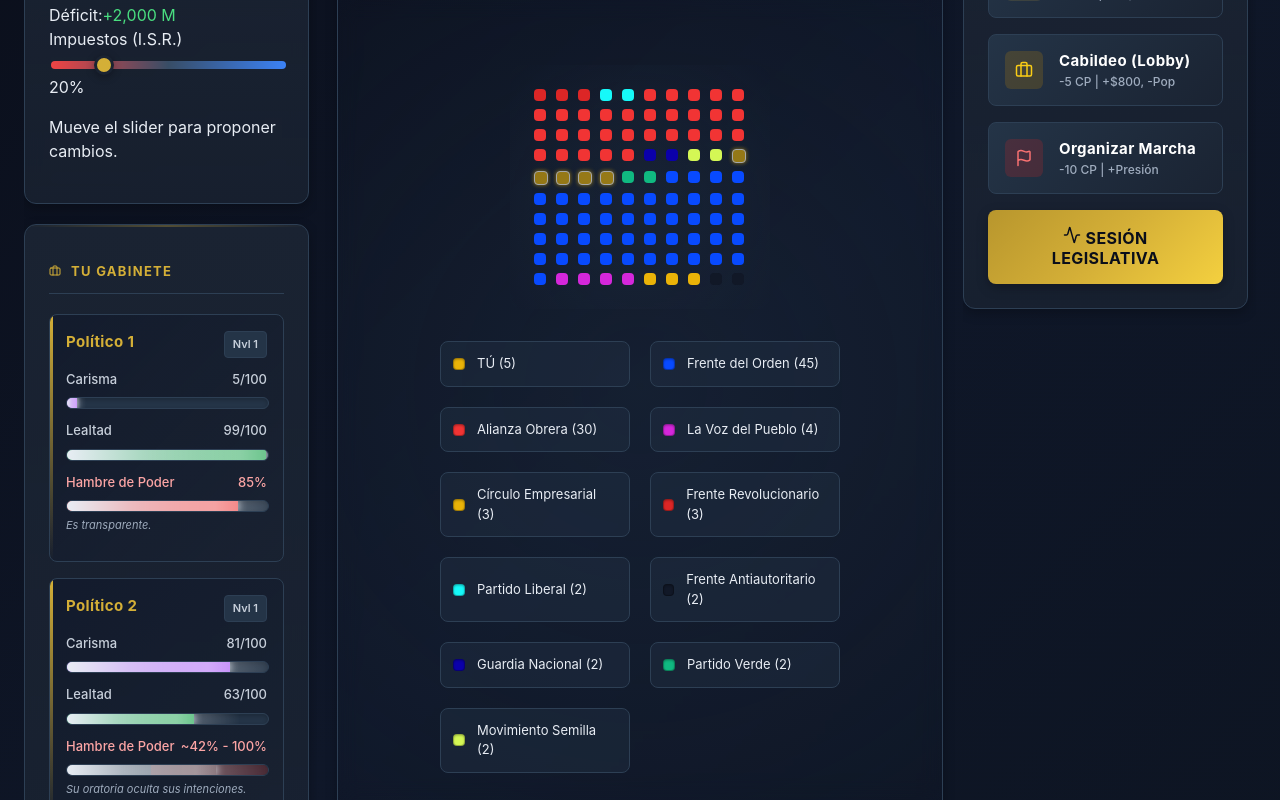
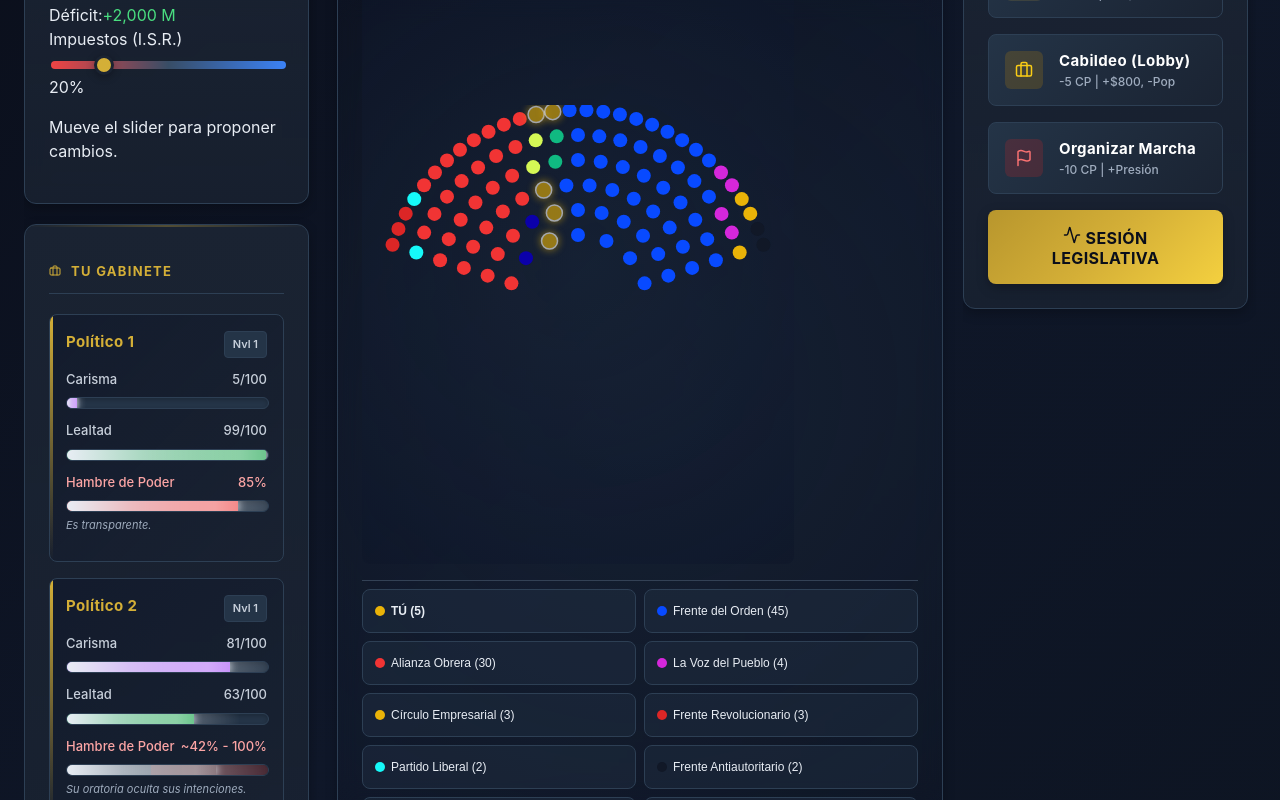
Before and after one commit to jdescotot/GAME, a React (Vite) app in the folder PrecioDelEscanio/: page / in a window 1280 px wide. Both pictures are taken after a click on the button "INICIAR GOBIERNO". Shown: the part 264-1064 px from the top of the page. Built offline with nearby package versions, Linux system fonts and the light colour scheme.

Commit message:
feat: Enhance SeatsView component with dynamic seat positioning and improved visual representation

```diff
--- a/PrecioDelEscanio/src/components/SeatsView.jsx
+++ b/PrecioDelEscanio/src/components/SeatsView.jsx
@@ -4,27 +4,25 @@ export function SeatsView({
   resources,
   rivalParties = [],
   playerIdeologyX = 50,
-  // Ahora el color por defecto es un HEX directo (Amarillo Oro)
   playerColor = '#eab308'
 }) {
   const playerSeats = resources?.seats || 0;
 
+  // === MISMA LÓGICA DE DATOS ===
   const allSeats = useMemo(() => {
     let seats = [];
 
-    // TUS ESCAÑOS
     for (let i = 0; i < playerSeats; i++) {
       seats.push({
         id: `player-${i}`,
-        color: playerColor, // Usamos el hex directo
+        color: playerColor,
         isPlayer: true,
-        ideologyX: playerIdeologyX
+        ideologyX: playerIdeologyX,
+        partyName: 'Tu Partido'
       });
     }
 
-    // RIVALES
     rivalParties.forEach((rival, rIndex) => {
-      // Usamos rival.hex. Si no existe por error, usamos gris.
       const rivalColor = rival.hex || '#94a3b8';
       const rivalIdeologyX = rival.x || 50;
 
@@ -42,57 +40,198 @@ export function SeatsView({
     return seats.sort((a, b) => a.ideologyX - b.ideologyX);
   }, [playerSeats, playerColor, playerIdeologyX, rivalParties]);
 
+  const TOTAL_SEATS = 100;
+
+  // --- GENERAR POSICIONES EN ORDEN IZQUIERDA → DERECHA CON PREVENCIÓN DE OVERLAPS ---
+  const seatPositions = useMemo(() => {
+    const rows = [7, 11, 14, 17, 21, 30]; // 100 total
+    const positions = [];
+    const minDistance = 16; // Distancia mínima entre centros de escaños (radio*2 + gap)
+
+    // Primero: generar todas las posiciones en orden de izquierda a derecha
+    for (let r = 0; r < rows.length; r++) {
+      const radius = 70 + r * 25;
+      const count = rows[r];
+      const startAngle = Math.PI * 0.9;   // izquierda
+      const endAngle = Math.PI * 0.1;     // derecha
+      const angleStep = (startAngle - endAngle) / (count - 1 || 1);
+
+      for (let i = 0; i < count; i++) {
+        const angle = startAngle - i * angleStep;
+        const x = radius * Math.cos(angle);
+        const y = -radius * Math.sin(angle);
+        positions.push({ x, y });
+      }
+    }
+
+    // Segundo: ordenar por X y aplicar correcciones de overlap
+    const sortedPositions = positions.sort((a, b) => a.x - b.x);
+
+    // Tercero: detectar y corregir overlaps
+    for (let i = 0; i < sortedPositions.length; i++) {
+      for (let j = i + 1; j < sortedPositions.length; j++) {
+        const pos1 = sortedPositions[i];
+        const pos2 = sortedPositions[j];
+        const dx = pos2.x - pos1.x;
+        const dy = pos2.y - pos1.y;
+        const distance = Math.sqrt(dx * dx + dy * dy);
+
+        if (distance < minDistance) {
+          // Hay overlap, separar vertically
+          const overlap = minDistance - distance;
+          pos2.y -= overlap / 2;
+          pos1.y += overlap / 2;
+        }
+      }
+    }
+
+    return sortedPositions;
+  }, []);
+
+  const assignedSeats = useMemo(() => {
+    const assignments = [...allSeats];
+    while (assignments.length < TOTAL_SEATS) {
+      assignments.push({
+        id: `empty-${assignments.length}`,
+        color: '#334155',
+        isPlayer: false,
+        isEmpty: true,
+        partyName: 'Vacante'
+      });
+    }
+    return assignments.slice(0, TOTAL_SEATS);
+  }, [allSeats]);
+
   return (
-    <div className="seats-view-content h-full flex flex-col">
-      {/* HEMICICLO */}
-      <div className="hemiciclo flex-1 bg-gray-900/50 rounded-lg p-4 mb-4 relative overflow-hidden flex flex-wrap gap-1 justify-center items-start content-start">
-        {allSeats.map((seat) => (
-          <div
-            key={seat.id}
-            className="seat rounded-full animate-pulse"
+    <>
+      <style jsx>{`
+        .seats-container {
+          display: flex;
+          flex-direction: column;
+          height: 100%;
+          font-family: sans-serif;
+        }
+
+        .hemiciclo {
+          flex: 1;
+          background-color: rgba(15, 23, 42, 0.5);
+          border-radius: 8px;
+          padding: 16px;
+          margin-bottom: 16px;
+          display: flex;
+          align-items: center;
+          justify-content: center;
+          overflow: hidden;
+        }
+
+        .seat-legend {
+          display: grid;
+          grid-template-columns: repeat(2, 1fr);
+          gap: 8px;
+          font-size: 12px;
+          border-top: 1px solid #334155;
+          padding-top: 8px;
+        }
+
+        .legend-item {
+          display: flex;
+          align-items: center;
+          gap: 6px;
+        }
+
+        .legend-color {
+          width: 10px;
+          height: 10px;
+          border-radius: 50%;
+        }
+      `}</style>
+
+      <div className="seats-container">
+        {/* HEMICICLE CON SVG */}
+        <div className="hemiciclo">
+          <svg
+            viewBox="-200 -200 400 300"  // ⬅️ Más espacio en Y, centrado
             style={{
-              width: '12px',
-              height: '12px',
-              backgroundColor: seat.color, // CSS Directo
-              boxShadow: seat.isPlayer ? `0 0 4px ${seat.color}` : 'none',
-              border: seat.isPlayer ? '1px solid white' : 'none',
-              animation: seat.isPlayer ? 'pulse 2s infinite' : 'none'
+              width: '100%',
+              maxWidth: '600px',
+              height: 'auto',
+              aspectRatio: '400/300'
             }}
-            title={seat.isPlayer ? 'Tu Partido' : `Oposición: ${seat.partyName || ''}`}
+            preserveAspectRatio="xMidYMid meet"
+          >
+            {/* Podium — ahora en Y = 160 (abajo del SVG) */}
+            <path d="M -40 160 L 40 160 L 50 180 L -50 180 Z" fill="#475569" stroke="#334155" strokeWidth="2" />
+            <text x="0" y="175" textAnchor="middle" fill="#cbd5e1" fontSize="10" fontWeight="bold">MESA</text>
+
+            {assignedSeats.map((seat, idx) => {
+              const pos = seatPositions[idx];
+              if (!pos) return null;
+
+              const isPlayer = seat.isPlayer && !seat.isEmpty;
+              const r = isPlayer ? 8 : 7;
+              const stroke = isPlayer ? 'white' : 'none';
+              const strokeWidth = isPlayer ? 1.5 : 0;
+
+              const handleMouseEnter = (e) => {
+                e.target.setAttribute('r', isPlayer ? 12 : 10);
+              };
+
+              const handleMouseLeave = (e) => {
+                e.target.setAttribute('r', isPlayer ? 8 : 7);
+              };
+
+              return (
+                <g key={seat.id}>
+                  <circle
+                    cx={pos.x}
+                    cy={pos.y}
+                    r={r}
+                    fill={seat.color}
+                    stroke={stroke}
+                    strokeWidth={strokeWidth}
+                    style={{
+                      filter: isPlayer ? `drop-shadow(0 0 4px ${seat.color})` : 'none',
+                      animation: isPlayer ? 'pulse 2s infinite' : 'none',
+                      cursor: 'pointer',
+                      transition: 'r 0.15s ease-in-out'
+                    }}
+                    onMouseEnter={handleMouseEnter}
+                    onMouseLeave={handleMouseLeave}
                   />
-        ))}
-
-        {/* Espacios vacíos */}
-        {[...Array(Math.max(0, 100 - allSeats.length))].map((_, i) => (
-          <div
-            key={`empty-${i}`}
-            className="seat rounded-full bg-slate-600 opacity-30"
-            style={{ width: '12px', height: '12px' }}
-          />
-        ))}
+                  <title>
+                    {seat.isEmpty ? 'Asiento vacío' : seat.partyName}
+                  </title>
+                </g>
+              );
+            })}
+          </svg>
         </div>
 
         {/* LEYENDA */}
-      <div className="seats-legend grid grid-cols-2 gap-2 text-xs border-t border-gray-700 pt-2">
-        <div className="legend-item flex items-center gap-2">
-          <div className="seat rounded-full" style={{ width: '10px', height: '10px', backgroundColor: playerColor }}></div>
-          <span className="font-bold">TÚ ({playerSeats})</span>
+        <div className="seat-legend">
+          <div className="legend-item">
+            <div className="legend-color" style={{ backgroundColor: playerColor }}></div>
+            <span><strong>TÚ ({playerSeats})</strong></span>
           </div>
 
           {rivalParties.map((party, idx) => (
-          <div key={idx} className="legend-item flex items-center gap-2">
+            <div key={idx} className="legend-item">
               <div
-              className="seat rounded-full"
-              style={{
-                width: '10px',
-                height: '10px',
-                backgroundColor: party.hex || '#94a3b8'
-              }}
+                className="legend-color"
+                style={{ backgroundColor: party.hex || '#94a3b8' }}
               ></div>
               <span>{party.name} ({party.seats})</span>
             </div>
           ))}
         </div>
       </div>
+
+      <style jsx>{`
+        @keyframes pulse {
+          0%, 100% { opacity: 1; }
+          50% { opacity: 0.6; }
+        }
+      `}</style>
+    </>
   );
 }
```
Lines whose indentation alone changed are shown as unchanged.
